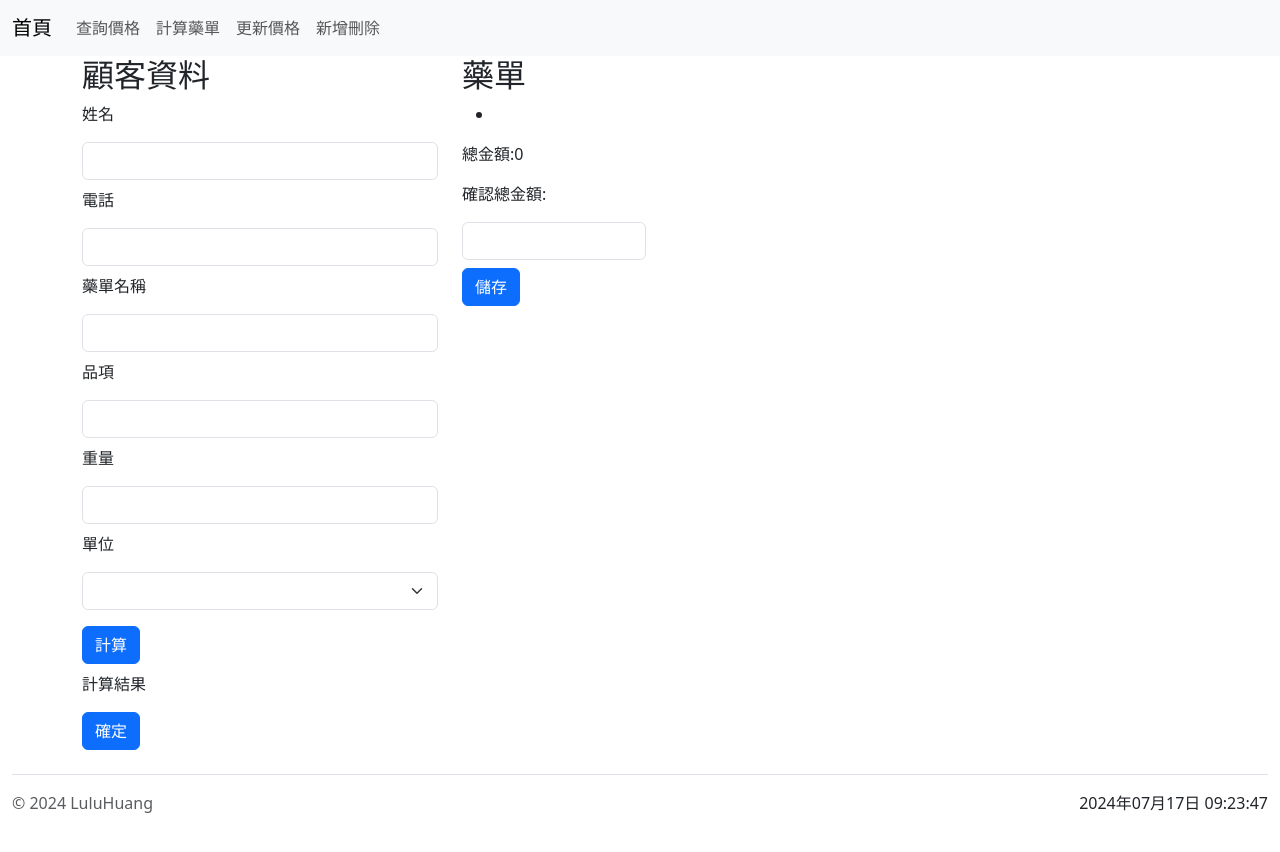
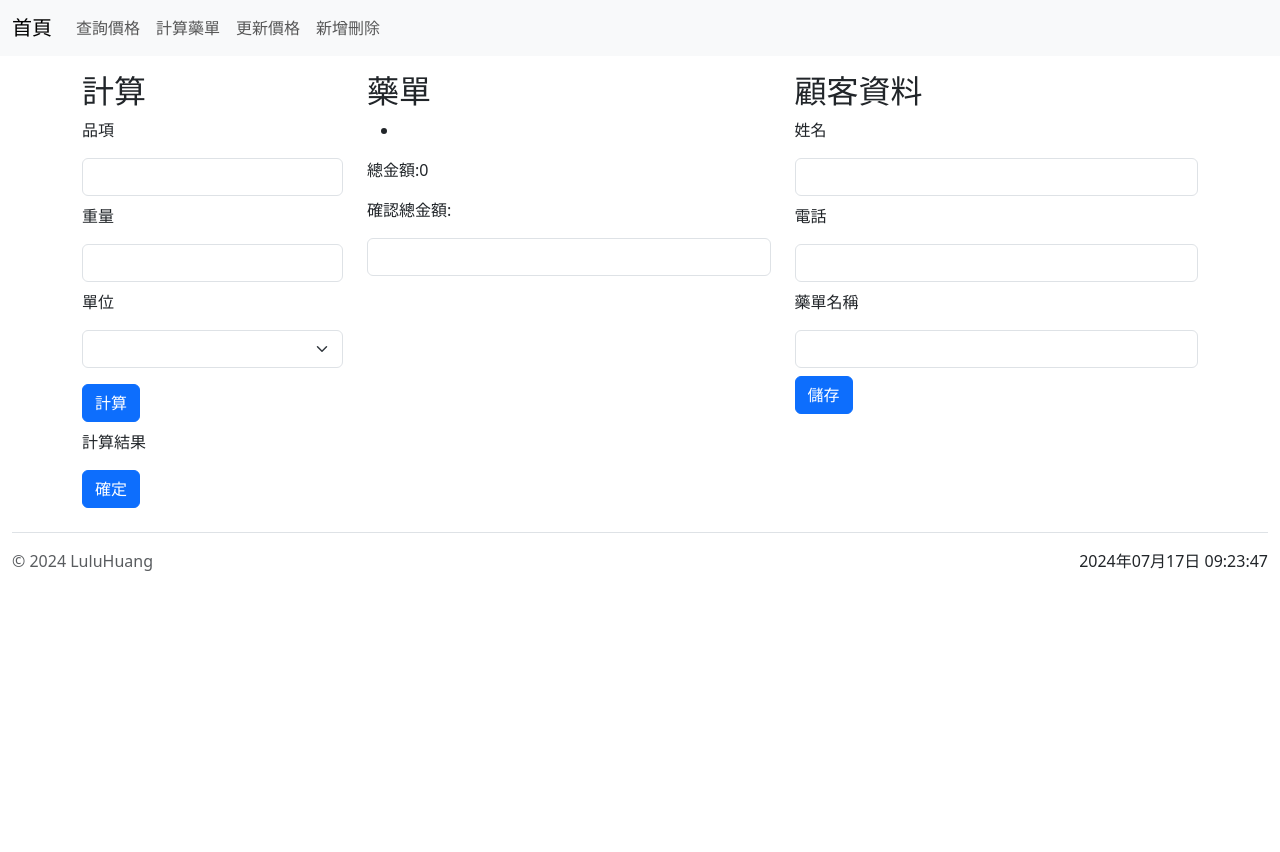
Before and after one commit to LuluuHuang/pos-system, a Vue app: page /#/prescription in a window 1280 px wide. Both pictures are taken after a click on the button "確定". Shown: the top 852 px of the page. After the commit the page ends 800 px from the top, so only its background shows below. Built offline with nearby package versions, Linux system fonts and the light colour scheme; no server answers; the database is empty.

Commit message:
修改計算價格頁面

```diff
--- a/src/components/AddnDelete.vue
+++ b/src/components/AddnDelete.vue
@@ -59,7 +59,7 @@
 <script setup>
 import { ref } from 'vue'
 import { useProductsStore } from '../stores/products';
-import { addProduct,deleteProduct } from '@/stores/firebase.js';
+import { addProduct, deleteProduct } from '@/stores/firebase.js';
 import { addDoc } from 'firebase/firestore';
 const store = useProductsStore();
 const newProductName = ref('')
--- a/src/components/CalculatePage.vue
+++ b/src/components/CalculatePage.vue
@@ -1,10 +1,7 @@
 <template>
     <div class="row">
-        <div class="col-md-4 col-12">
-            <h2>顧客資料</h2>
-            <p>姓名</p><input type="text" name="" id="" class="form-control my-2">
-            <p>電話</p><input type="text" name="" id="" class="form-control my-2">
-            <p>藥單名稱</p><input type="text" name="" id="" class="form-control my-2">
+        <div class="col-md-3 col-12 pt-3">
+            <h2>計算</h2>
             <p>品項</p>
             <input type="text" class="form-control my-2" v-model="store.searchItem"/>
             <p>重量</p>
@@ -17,69 +14,46 @@
             </select>
             <button class="btn btn-primary my-2" @click.prevent="calculate()">計算</button>
             <p>計算結果</p>
-            <p>{{selectdInfo}}</p>
+            <p>{{selectdInfo.content}}</p>
             <button class="btn btn-primary" @click="putIntoCart()">確定</button>
         </div>
-        <div class="col-md-8 col-12">
+        <div class="col-md-9 col-12 pt-3">
+            <form action="" class="row">
+                <div class="col-md-6 col-12 pt-md-0 pt-3">
                     <h2>藥單</h2>
-            <ul v-for="(item,i) in cartList" :key="i">
-                <li>{{item}}</li>
+                    <ul v-for="(item) in cartList" :key="item.id">
+                        <li>{{item.content}}</li>
                     </ul>
                     <div class="content">
                     </div>
-            <div class="total col-3">
+                    <div class="total">
                         <p>總金額:{{totalPrice}}</p>
-                <p>確認總金額:</p><input type="number" name="" id="" class="form-control">
-                <button class="btn btn-primary my-2">儲存</button>
+                        <p>確認總金額:</p>
+                        <input type="number" name="" id="" class="form-control" v-model="finalPrice" required>
                     </div>
+                </div>
+                <div class="col-md-6 col-12 pt-md-0 pt-3">
+                    <h2>顧客資料</h2>
+                    <p>姓名</p>
+                    <input type="text" name="" id="" class="form-control my-2" v-model="cusName" required>
+                    <p>電話</p>
+                    <input type="text" name="" id="" class="form-control my-2" v-model="cusPhone" required>
+                    <p>藥單名稱</p>
+                    <input type="text" name="" id="" class="form-control my-2" v-model="presName" required>
+                    <input class="btn btn-primary" type="submit" value="儲存" @click="putIntoCusData">
+                </div>
+            </form>
         </div>
     </div>
 </template>
 
 <script setup>
-    // import { useProductsStore } from "../stores/products";
-    // import { mapState,mapActions} from "pinia";
-    // export default {
-    //     data(){
-    //         return{
-    //             searchItem:'',
-    //             selectedWeightNum:'',
-    //             selectedWeight:'',
-    //             selecteditemPrice:'',
-    //             selectedProduct:'',
-    //             selectdInfo:'',
-    //             cartList:[],
-    //             cartListPrice:[],
-    //             totalPrice:''
-    //         }
-    //     },
-    //     methods:{
-    //         search(){
-    //             this.selectedProduct = this.products.find((item)=>item.name === this.searchItem);
-    //             console.log(this.selectedProduct);
-    //             const priceOfWeight = this.selectedProduct.prices.find((item)=>item.weight === this.selectedWeight).price;
-    //             this.selecteditemPrice = priceOfWeight*this.selectedWeightNum;
-    //             console.log(this.selecteditemPrice);
-    //             this.selectdInfo = `${this.selectedProduct.name}${this.selectedWeightNum}${this.selectedWeight}${this.selecteditemPrice}`;
-    //             this.cartListPrice.push(this.selecteditemPrice);
-    //         },
-    //         putIntoCart(){
-    //             this.cartList.push(this.selectdInfo);
-    //             this.totalPrice = this.cartListPrice.reduce((a,b)=>a+b,0);
-    //             console.log(this.totalPrice);
-    //         }
-    //     },
-    //     mounted(){
-    //         this.fetchData;
-    //         console.log(this.products);
-    //     },
-    //     computed:{
-    //         ...mapState(useProductsStore,['products']),
-    //         ...mapActions(useProductsStore,['fetchData']),
-    //     }
-    // }
-    import { ref } from "vue";
+    import { ref,onMounted } from "vue";
     import { useProductsStore } from "../stores/products.js";
+    import { addDoc } from 'firebase/firestore';
+    import { addCus } from '@/stores/firebase.js';
+
+
     const store = useProductsStore();
     const selectedProduct = ref('');
     const selectedWeightNum = ref();
@@ -89,19 +63,38 @@
     const cartListPrice = ref([]);
     const cartList = ref([]);
     const totalPrice = ref();
-
+    const finalPrice = ref();
+    const cusName = ref('');
+    const cusPhone = ref('');
+    const presName = ref('');
+    onMounted(() => {
+        store.getProduct();
+    });
     const calculate = () =>{
         selectedProduct.value = store.products.find((item)=>item.name === store.searchItem);
-        console.log(selectedProduct.value);
         const priceOfWeight = selectedProduct.value.prices.find((item)=>item.weight === selectedWeight.value).price;
         selecteditemPrice.value = priceOfWeight*selectedWeightNum.value;
-        console.log(selecteditemPrice.value);
-        selectdInfo.value = `${selectedProduct.value.name}${selectedWeightNum.value}${selectedWeight.value}${selecteditemPrice.value}`;
+        selectdInfo.value = {
+            content:`${selectedProduct.value.name}${selectedWeightNum.value}${selectedWeight.value}${selecteditemPrice.value}`,
+            id:new Date().getTime()
+        }
         cartListPrice.value.push(selecteditemPrice.value);
     }
     const putIntoCart = () => {
         cartList.value.push(selectdInfo.value);
         totalPrice.value = cartListPrice.value.reduce((a,b)=>a+b,0);
-        console.log(totalPrice.value);
+    }
+
+    const putIntoCusData = (e) => {
+        e.preventDefault();
+        const cusData = {
+            name:cusName.value,
+            phone:cusPhone.value,
+            presName:presName.value,
+            presContent:cartList.value,
+            totalPrice:totalPrice.value,
+            finalPrice:finalPrice.value
+        }
+        addDoc(addCus(),cusData);
     }
 </script>
--- a/src/stores/firebase.js
+++ b/src/stores/firebase.js
@@ -32,7 +32,7 @@ const fetchProductData = async() => {
         throw error;
     }
 }
-fetchProductData();
+// fetchProductData();
 
 //取得顧客資料
 const fetchCusData = async () => {
@@ -57,6 +57,12 @@ const addProduct = () => {
     return colRef;
 }
 
+//新增顧客資料
+const addCus = () => {
+    const colCus = collection(db,"customers");
+    return colCus;
+}
+
 //刪除品項
 async function deleteProduct(item){
     const colRef = collection(db,"products");
@@ -68,4 +74,4 @@ async function deleteProduct(item){
         deleteDoc(doc.ref);
     });
 }
-export { app, auth, fetchCusData, addProduct, deleteProduct,fetchProductData };
+export { app, auth, fetchCusData, addProduct, deleteProduct, fetchProductData, addCus };
--- a/src/stores/products.js
+++ b/src/stores/products.js
@@ -1,7 +1,7 @@
 import { defineStore } from "pinia";
 import { ref } from "vue";
 import Swal from 'sweetalert2';
-import { fetchProductData,fetchCusData } from '@/stores/firebase.js';
+import { fetchProductData, fetchCusData } from '@/stores/firebase.js';
 
 export const useProductsStore = defineStore('data',() => {
     const products = ref([]);
@@ -12,17 +12,17 @@ export const useProductsStore = defineStore('data',() => {
     const getProduct = async() => {
         const res = await fetchProductData();
         products.value = res ;
-        console.log(products.value);
+        // console.log(products.value);
     }
-    // getProduct();
+
     //取得顧客資料
     const getCusData = async() => {
         const res = await fetchCusData();
-        console.log(res);
+        // console.log(res);
         customers.value = res ;
-        console.log(customers.value);
+        // console.log(customers.value);
     }
-    getCusData();
+
     const searchItem = ref('');
     const currentProduct = ref('');
 
@@ -46,19 +46,16 @@ export const useProductsStore = defineStore('data',() => {
         currentProduct.value = '';
         hasSearched.value = false ;
     }
-    function addProduct(obj){
-        products.value.push(obj);
-        console.log(products.value);
-        getProduct();
-    };
+
     return{
         products,
         searchItem,
         clean,
         currentProduct,
         search,
-        addProduct,
-        hasSearched
+        hasSearched,
+        getProduct,
+        getCusData
     }
 })
 // export const useProductsStore = defineStore('products',{
```
Lines whose indentation alone changed are shown as unchanged.
